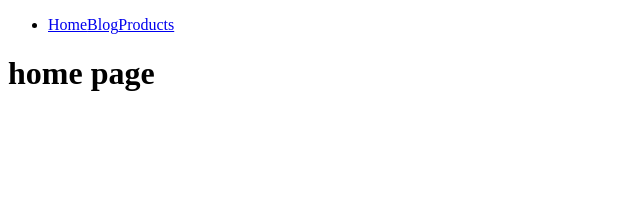
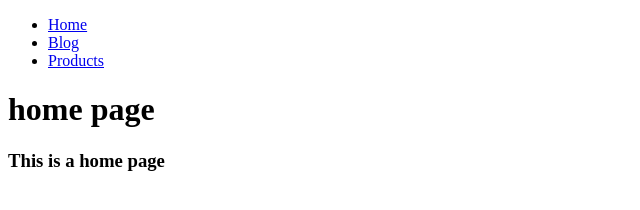
Before and after one commit to reggaeman007jah/gatsbyProject1, a Gatsby site: page / in a window 1280 px wide. Shown: the whole page, without its empty margins (0-640 px from the left). Built offline with nearby package versions, Linux system fonts and the light colour scheme; Gatsby itself is replaced by a stand-in of ours.

Commit message:
added Layout and Navbar component

```diff
--- /dev/null
+++ b/src/components/Layout.js
@@ -0,0 +1,13 @@
+import React from "react"
+import Navbar from "../components/Navbar"
+
+const layout = ({ children }) => {
+  return (
+    <>
+      <Navbar />
+      <main>{children}</main>
+    </>
+  )
+}
+
+export default layout
--- a/src/components/Navbar.js
+++ b/src/components/Navbar.js
@@ -7,7 +7,11 @@
       <ul>
         <li>
           <Link to="/">Home</Link>
+        </li>
+        <li>
           <Link to="/blog">Blog</Link>
+        </li>
+        <li>
           <Link to="/products">Products</Link>
         </li>
       </ul>
--- a/src/pages/blog.js
+++ b/src/pages/blog.js
@@ -8,6 +8,7 @@
       <div>
         <Navbar />
         <h1>blog page</h1>
+        <h3>This is a blog page</h3>
       </div>
     )
   }
--- a/src/pages/index.js
+++ b/src/pages/index.js
@@ -1,11 +1,9 @@
 import React from "react"
-import { Link } from "gatsby"
-import Navbar from "../components/Navbar"
+import Layout from "../components/Layout"
 
 export default () => (
-  <div>
-    <Navbar />
-
+  <Layout>
     <h1>home page</h1>
-  </div>
+    <h3>This is a home page</h3>
+  </Layout>
 )
--- a/src/pages/products.js
+++ b/src/pages/products.js
@@ -7,6 +7,7 @@
     <div>
       <Navbar />
       <h1>products page</h1>
+      <h3>This is a products page</h3>
     </div>
   )
 }
```
Also changed, not shown: src/pages/404.js (+2 -8 lines).
